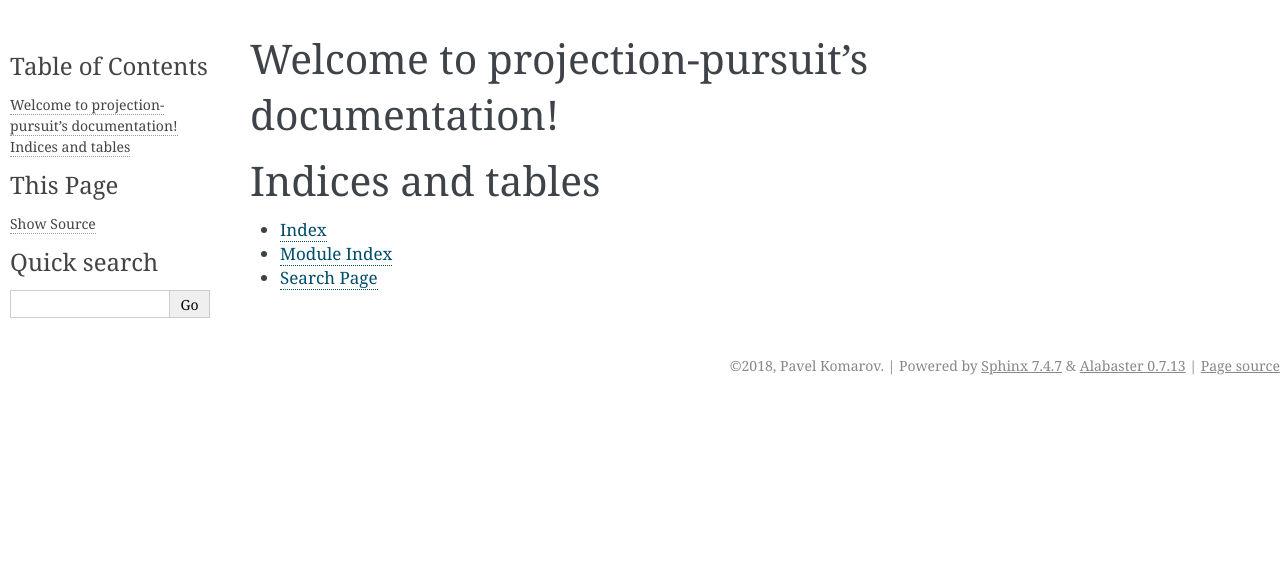
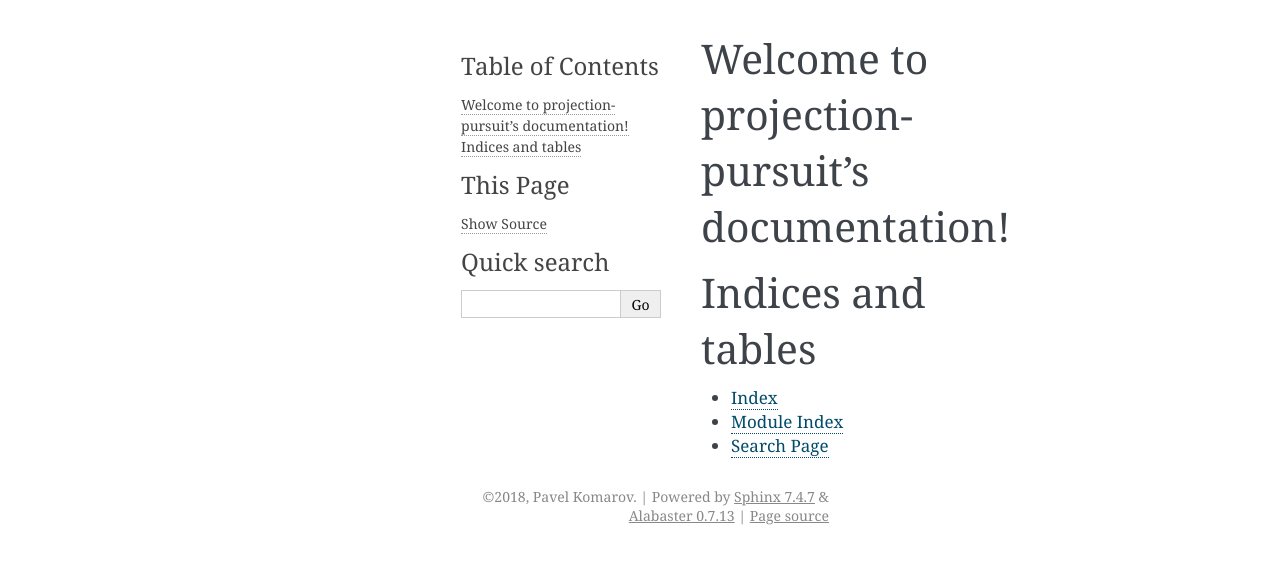
Before and after one commit to pavelkomarov/projection-pursuit, a Sphinx documentation site: the page built from doc/index.rst, in a window 1280 px wide. Shown: the top 564 px of the page. Built offline with Sphinx 7.4.7, drawn with Linux system fonts in a browser that asks for light colours.

Commit message:
Update conf.py

```diff
--- a/doc/conf.py
+++ b/doc/conf.py
@@ -94,7 +94,7 @@ html_theme = 'alabaster'
 # Theme options are theme-specific and customize the look and feel of a theme
 # further.  For a list of options available for each theme, see the
 # documentation.
-html_theme_options = {'page_width': 'auto'}
+html_theme_options = {'page_width': '10cm'}
 
 # Add any paths that contain custom static files (such as style sheets) here,
 # relative to this directory. They are copied after the builtin static files,
```
